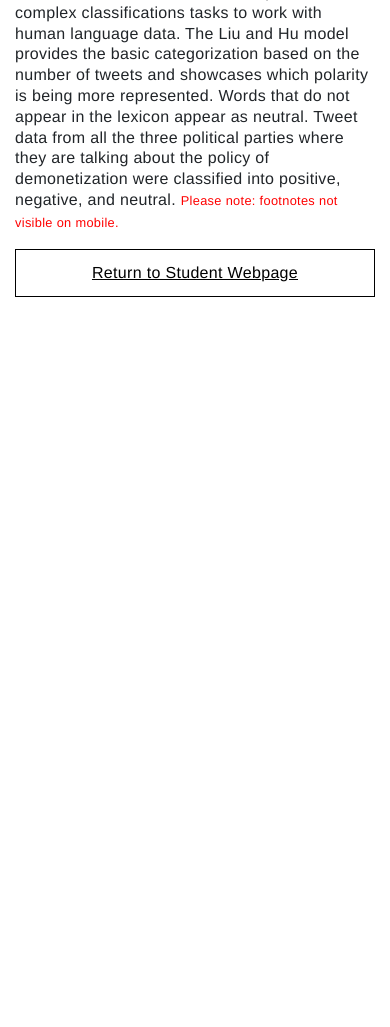
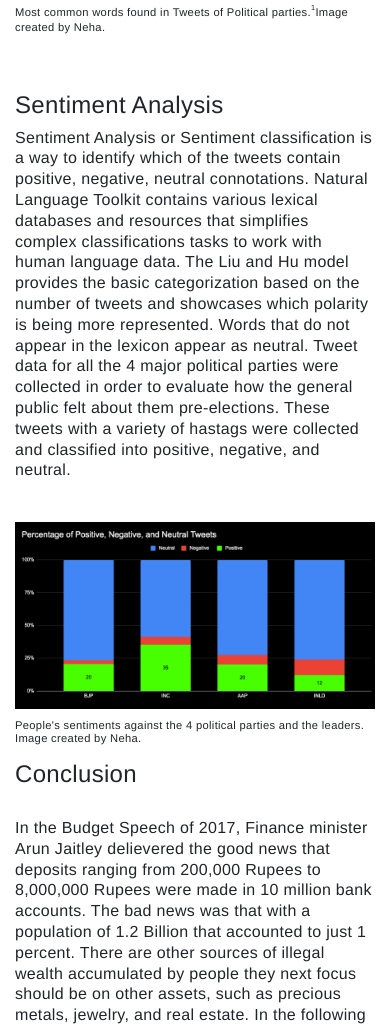
Before and after one commit to niphadkarneha/CS725, a plain HTML site: page index.html in a window 390 px wide. Shown: the part 6112-7139 px from the top of the page. Before the commit the page ends 6430 px from the top, so only its background shows below. Drawn offline with nearby package versions, Linux system fonts and the light colour scheme; grey boxes are pictures that could not be loaded; a small style sheet from the web is missing.

Commit message:
First Draft is ready

```diff
--- a/index.html
+++ b/index.html
@@ -1,8 +1,9 @@
 <!DOCTYPE html>
 <html lang="en">
   <head>
-    <!-- Change to your project's title -->
+    <!-- Project's title -->
     <title>Information Visualization</title>
+
     <!-- Required meta tags -->
     <meta charset="utf-8">
     <meta name="viewport" content="initial-scale=1, maximum-scale=1, user-scalable=no, width=device-width">
@@ -20,6 +21,7 @@
 
   </head>
   <body>
+
     <!-- Navigation Bar -->
     <nav class = "navbar fixed-top c4sr-navbar" role="navigation" id="c4sr-navbar">
       <div class="container-fluid" id="c4sr-titlemobile">
@@ -36,11 +38,11 @@
 
     <!-- Main content -->
     <div class="container-fluid">
-    <div class="c4sr-contentwrapper">
-      <div class ="row" id="top-row">
-        <div class ="col-md-12" >
-          <!-- Your project title -->
-          <h2>The Impact of Policy on Indian GDP and Elections 2019.</h4>
+    	<div class="c4sr-contentwrapper">
+      	<div class ="row" id="top-row">
+       	<div class ="col-md-12" >
+          <!-- Project title -->
+        	<h2>The Impact of Policy on Indian GDP and Elections 2019.</h4>
 
 
           </div>
@@ -58,7 +60,8 @@
               <li><a href="#second">Impact on Banks</a></li>
               <li><a href="#third">Impact on Gross Domestic Product</a></li>
               <li><a href="#fourth">Indian General Elections 2019</a></li>
-              <li><a href="#fifth">Twitter and Sentiment Analysis</a></li>
+              <li><a href="#fifth">Sentiment Analysis</a></li>
+              <li><a href="#sixth">Conclusion</a></li>
             </ul>
           </div>
         </div>
@@ -98,8 +101,9 @@
 
             <!-- Image on Increased ATM Transactions -->
 
-            The new currency notes were not available in the same quantities as the old notes and there was a limit on how much one could withdraw at one time. If we look at the ATM transactions
-            for the months from October to December of 2016, we can see a steady decline.
+            The new currency notes were not available in the same quantities as the old notes, there was shortage of cash and there was a limit on how much one could withdraw at one time. If we look at the ATM transactions
+            for the months from October to December of 2016, we can see a steady decline. The resulting cash shortages affected several industries like agriculture, fisheries, trucking, and industries like construction where all of the transaction is done in cash. Farmers found they couldn’t purchase seed, fertilizer, and pesticides for their crops. Many small businesses closed for lack of currency, and numerous shops were either unable or unwilling to give change for the new ₹2,000 notes. Individuals and industries alike suffered great losses during that time.
+
             <br>
             <!-- embeded image -->
             <img src="contents/atm.png" class="img-fluid" id="c4sr-embed">
@@ -187,12 +191,20 @@
           <br><br>
           <h4 id ="fifth">Sentiment Analysis</h4>
 
-          Sentiment Analysis or Sentiment classification is a way to identify which of the tweets contain positive, negative, neutral connotations. Natural Language Toolkit contains various lexical databases and resources that simplifies complex classifications tasks to work with human language data. The Liu and Hu model provides the basic categorization based on the number of tweets and showcases which polarity is being more represented. Words that do not appear in the lexicon appear as neutral. Tweet data from all the three political parties where they are talking about the policy of demonetization were classified into positive, negative, and neutral.
+          Sentiment Analysis or Sentiment classification is a way to identify which of the tweets contain positive, negative, neutral connotations. Natural Language Toolkit contains various lexical databases and resources that simplifies complex classifications tasks to work with human language data. The Liu and Hu model provides the basic categorization based on the number of tweets and showcases which polarity is being more represented. Words that do not appear in the lexicon appear as neutral. Tweet data for all the 4 major political parties were collected in order to evaluate how the general public felt about them pre-elections. These tweets with a variety of hastags were collected and classified into positive, negative, and neutral.
 
+          <br><br>
 
+          <!-- embeded image -->
+          <img src="contents/sentiment.png" class="img-fluid" id="c4sr-embed">
+          <!-- image caption -->
+          <div class="caption">People's sentiments against the 4 political parties and the leaders. Image created by Neha.</div>
+
+         <h4 id ="sixth">Conclusion</h4>
+          <br>
+         	In the Budget Speech of 2017, Finance minister Arun Jaitley delievered the good news that deposits ranging from 200,000 Rupees to 8,000,000 Rupees were made in 10 million bank accounts. The bad news was that with a population of 1.2 Billion that accounted to just 1 percent. There are other sources of illegal wealth accumulated by people they next focus should be on other assets, such as precious metals, jewelry, and real estate. In the following days, demonetization had little or no long-term effect on India’s official money supply because it simply replaces old 500 Rupee and 1,000 Rupee notes with new 500 and 2,000 Rupee ones. India did see a rise in people using digital modes of payment such as PayTM and PayuMoney. There needs to be different incentives to motive people to use digital modes of payment, there by enabling goverment to track cashflows. Industries like farming need to be connected well with banks and online payments so that small businesses do not suffer and goverment's intiatives to go digital will do just that.
 
         <div class="mobile-warning">Please note: footnotes not visible on mobile.</div>
-        <a class="btn btn-default btn-block c4sr-button c4sr-big-button" href="https://www.nehaniphadkar.in">Return to Student Webpage</a>
         </div>
 
         <!-- Footnotes -->
@@ -256,8 +268,6 @@
               <a href="https://developer.twitter.com/en/docs">Twitter Inc.<i>Developer Documentation.</i></a>
             </div>
 
-
-            <br><br><br><br><br><br><br><br><br><br><br><br>
             <br><br><br><br><br><br><br><br><br><br><br><br>
             <br><br><br><br><br><br><br><br><br><br><br><br>
             <br><br><br><br><br><br><br><br><br><br><br><br>
```
Also changed, not shown: contents/sentiment.png (added).
